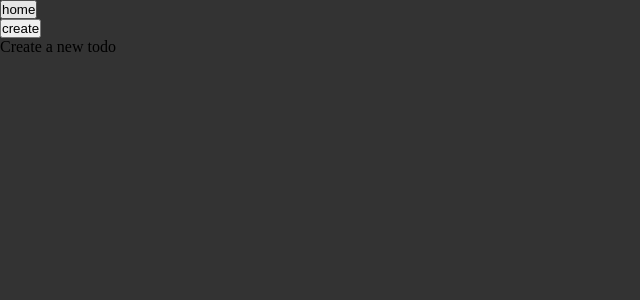
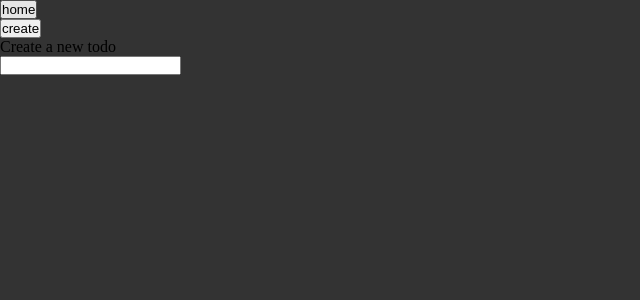
Before and after one commit to CedricRobitaille/unit-testing, a React (Create React App) app: page / in a window 1280 px wide. Both pictures are taken after a click on the button "create". Shown: the top 300 px of the page, without its empty margins (0-640 px from the left). Built offline with nearby package versions, Linux system fonts and the light colour scheme.

Commit message:
Created form, passed testing

```diff
--- a/src/App.js
+++ b/src/App.js
@@ -3,6 +3,7 @@ import './App.css';
 
 import Nav from "./components/Nav/Nav"
 import Header from './components/Header/Header';
+import CreateForm from "./components/CreateForm/CreateForm"
 
 const App = () => {
 
@@ -10,13 +11,13 @@ const App = () => {
 
   const handleNavigate = (view) => {
     setPage(view);
-    console.log(page)
   }
 
   return (
     <>
       <Nav handleNavigate={handleNavigate} />
       <Header page={page} />
+      {page === "create" && <CreateForm />}
     </>
   )
 }
--- a/src/components/CreateForm/CreateForm.jsx
+++ b/src/components/CreateForm/CreateForm.jsx
@@ -0,0 +1,16 @@
+
+
+const CreateForm = () => {
+
+  const handleSubmit = (e) => {
+    e.preventDefault()
+  }
+
+  return (
+    <form onSubmit={handleSubmit} aria-label="create form">
+      <input type="text" />
+    </form>
+  )
+}
+
+export default CreateForm;
```
Also changed, not shown: 1 other file (tests, documents, lock files or other folders).
